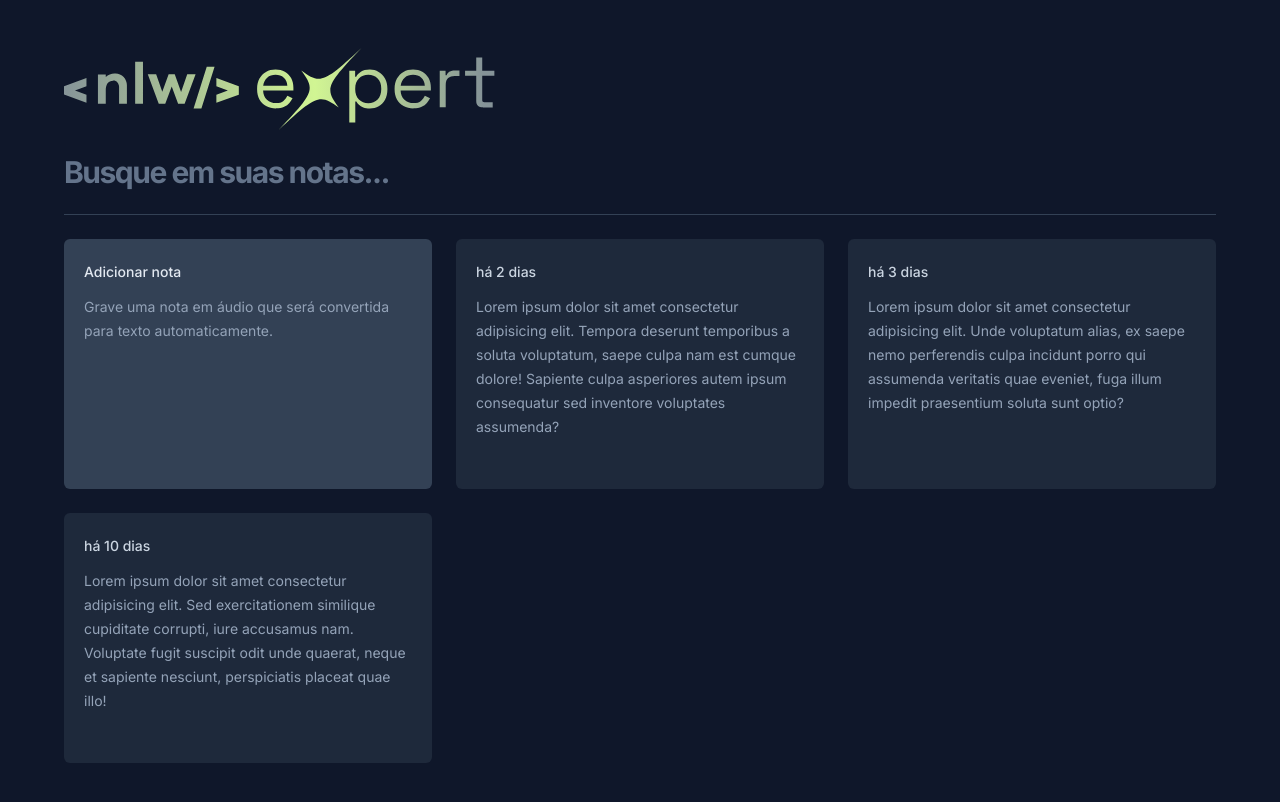
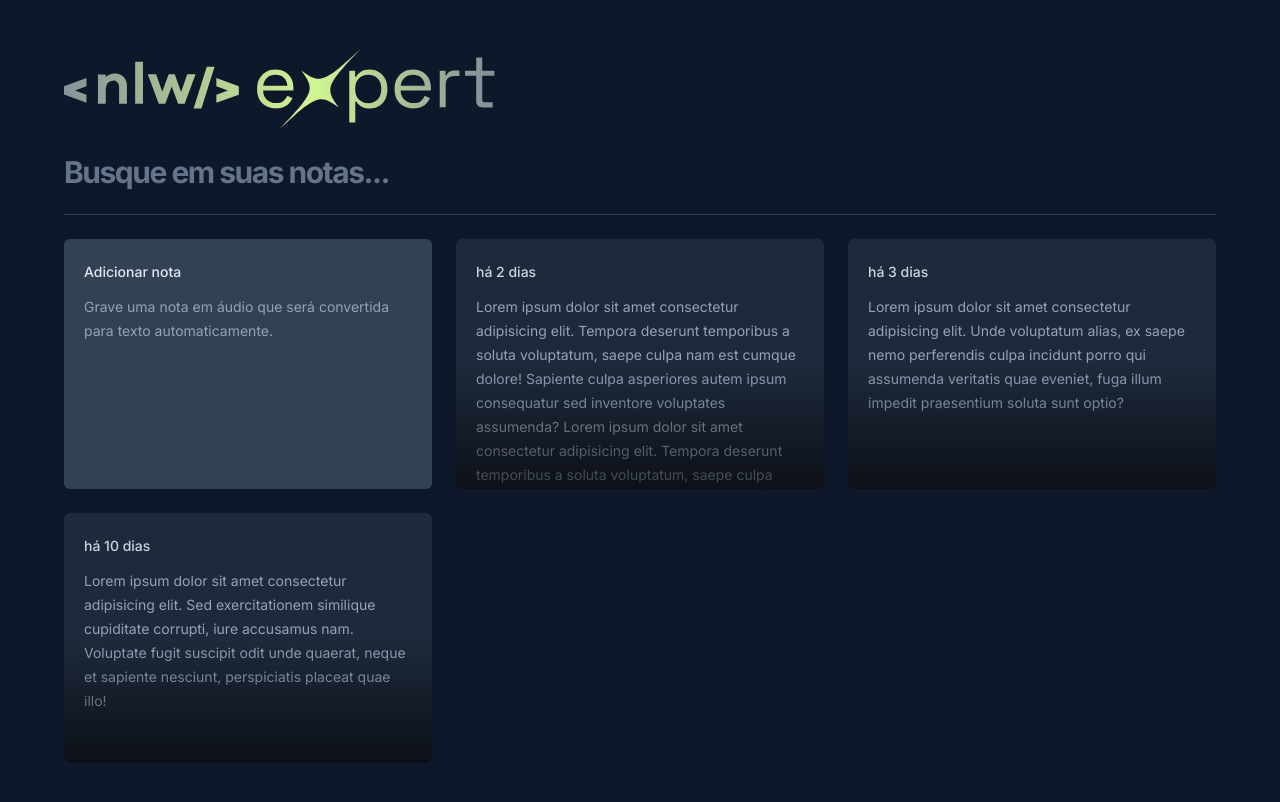
Before and after one commit to anjosmarcos/notes, a React (Vite) app: page / in a window 1280 px wide. Shown: the top 802 px of the page. Built offline with nearby package versions, Linux system fonts and the light colour scheme.

Commit message:
criando uma sombra no card

```diff
--- a/src/app.tsx
+++ b/src/app.tsx
@@ -24,31 +24,35 @@ export function App() {
           </p>
         </div>
 
-        <div className='rounded-md bg-slate-800 p-5 space-y-3'>
+        <div className='rounded-md bg-slate-800 p-5 space-y-3 overflow-hidden relative'>
           <span className='text-sm font-medium text-slate-300'>
             há 2 dias
           </span>
           <p className='text-sm leading-6 text-slate-400'>
-            Lorem ipsum dolor sit amet consectetur adipisicing elit. Tempora deserunt temporibus a soluta voluptatum, saepe culpa nam est cumque dolore! Sapiente culpa asperiores autem ipsum consequatur sed inventore voluptates assumenda?
+            Lorem ipsum dolor sit amet consectetur adipisicing elit. Tempora deserunt temporibus a soluta voluptatum, saepe culpa nam est cumque dolore! Sapiente culpa asperiores autem ipsum consequatur sed inventore voluptates assumenda? Lorem ipsum dolor sit amet consectetur adipisicing elit. Tempora deserunt temporibus a soluta voluptatum, saepe culpa nam est cumque dolore! Sapiente culpa asperiores autem ipsum consequatur sed inventore voluptates assumenda
           </p>
+
+          <div className='absolute bottom-0 left-0 right-0 h-1/2 bg-gradient-to-t from-black/60 from-black pointer-events-none'/>
         </div>
 
-        <div className='rounded-md bg-slate-800 p-5 space-y-3'>
+        <div className='rounded-md bg-slate-800 p-5 space-y-3 overflow-hidden relative'>
           <span className='text-sm font-medium text-slate-300'>
             há 3 dias
           </span>
           <p className='text-sm leading-6 text-slate-400'>
             Lorem ipsum dolor sit amet consectetur adipisicing elit. Unde voluptatum alias, ex saepe nemo perferendis culpa incidunt porro qui assumenda veritatis quae eveniet, fuga illum impedit praesentium soluta sunt optio?
           </p>
+          <div className='absolute bottom-0 left-0 right-0 h-1/2 bg-gradient-to-t from-black/60 from-black pointer-events-none'/>
         </div>
 
-        <div className='rounded-md bg-slate-800 p-5 space-y-3'>
+        <div className='rounded-md bg-slate-800 p-5 space-y-3 overflow-hidden relative'>
           <span className='text-sm font-medium text-slate-300'>
             há 10 dias
           </span>
           <p className='text-sm leading-6 text-slate-400'>
             Lorem ipsum dolor sit amet consectetur adipisicing elit. Sed exercitationem similique cupiditate corrupti, iure accusamus nam. Voluptate fugit suscipit odit unde quaerat, neque et sapiente nesciunt, perspiciatis placeat quae illo!
           </p>
+          <div className='absolute bottom-0 left-0 right-0 h-1/2 bg-gradient-to-t from-black/60 from-black pointer-events-none'/>
         </div>
 
       </div>
```
